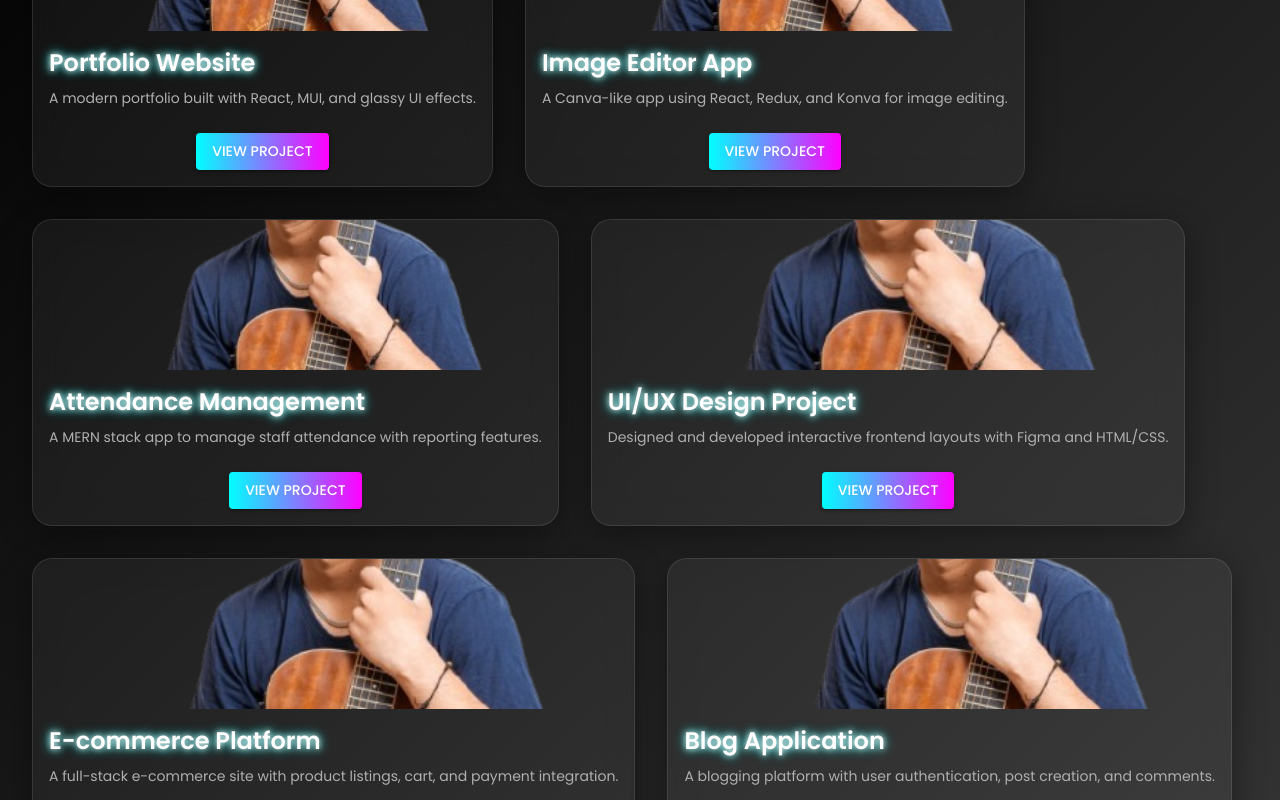
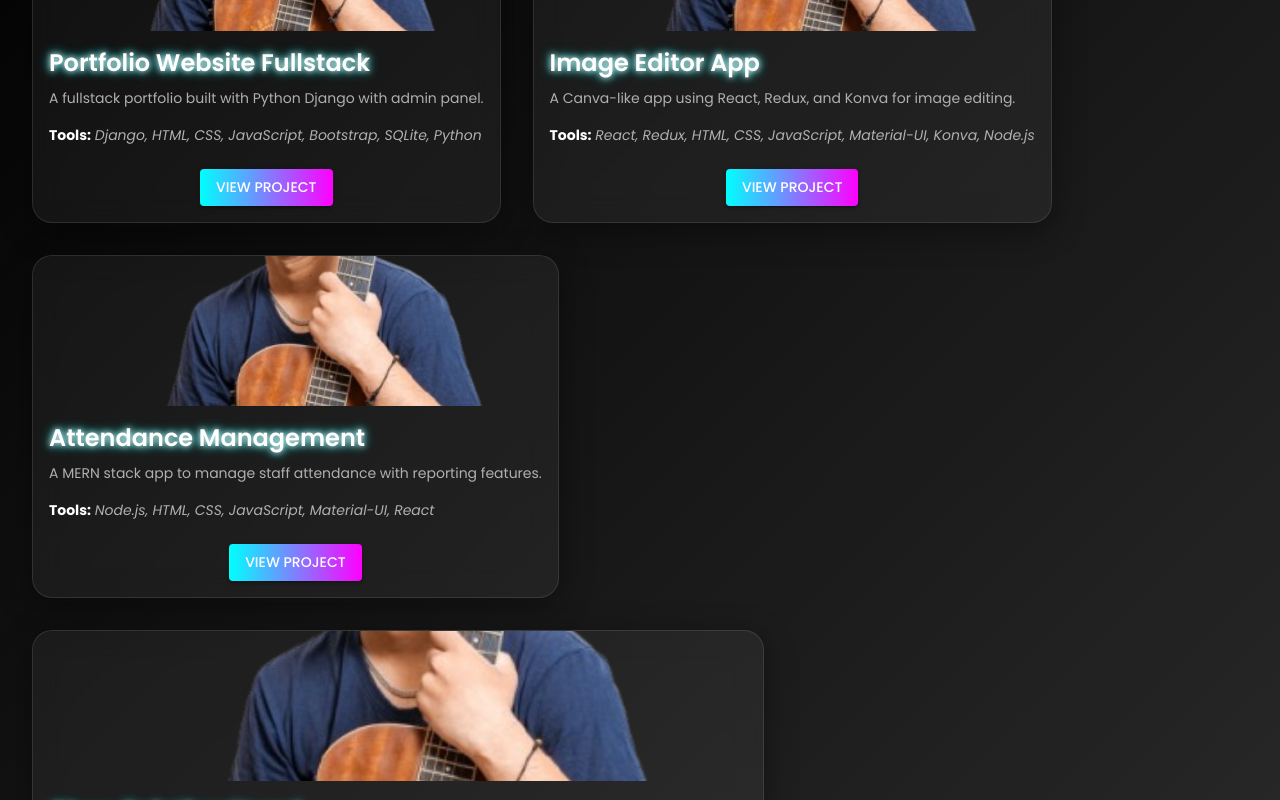
Before and after one commit to bipin-Pariyar2003/bipin_portfolio_mern, a React (Vite) app: page / in a window 1280 px wide. Shown: the part 1040-1840 px from the top of the page. Built offline with nearby package versions, Linux system fonts and the light colour scheme; a web font is replaced by a local one.

Commit message:
added tools array to each project in projects.js and displayed them in Projects component

```diff
--- a/src/components/Projects/index.jsx
+++ b/src/components/Projects/index.jsx
@@ -83,6 +83,12 @@ export default function Projects() {
                   <Typography variant="body2" sx={{ color: "#b0b0b0", lineHeight: 1.6 }}>
                     {project.description}
                   </Typography>
+                  <Typography variant="body2" sx={{ mt: 2, color: "#b0b0b0" }}>
+                    <strong style={{ color: "#fff" }}>Tools:</strong>{" "}
+                    <span style={{ color: "#b0b0b0", fontStyle: "italic" }}>
+                      {project.tools.join(", ")}
+                    </span>
+                  </Typography>
                 </CardContent>
               </CardActionArea>
               <Box sx={{ textAlign: "center", pb: 2 }}>
--- a/src/utilities/projects.js
+++ b/src/utilities/projects.js
@@ -1,14 +1,25 @@
 // Example project data
 const projects = [
   {
-    title: "Portfolio Website",
-    description: "A modern portfolio built with React, MUI, and glassy UI effects.",
+    title: "Portfolio Website Fullstack",
+    description: "A fullstack portfolio built with Python Django with admin panel.",
+    tools: ["Django", "HTML", "CSS", "JavaScript", "Bootstrap", "SQLite", "Python"],
     image: "/bipin-profile.png",
     link: "#",
   },
   {
     title: "Image Editor App",
     description: "A Canva-like app using React, Redux, and Konva for image editing.",
+    tools: [
+      "React",
+      "Redux",
+      "HTML",
+      "CSS",
+      "JavaScript",
+      "Material-UI",
+      "Konva",
+      "Node.js",
+    ],
     image: "/bipin-profile.png",
 
     link: "#",
@@ -16,14 +27,16 @@ const projects = [
   {
     title: "Attendance Management",
     description: "A MERN stack app to manage staff attendance with reporting features.",
+    tools: ["Node.js", "HTML", "CSS", "JavaScript", "Material-UI", "React"],
     image: "/bipin-profile.png",
 
     link: "#",
   },
   {
-    title: "UI/UX Design Project",
+    title: "Glass Painting Nepal",
     description:
-      "Designed and developed interactive frontend layouts with Figma and HTML/CSS.",
+      "An Ecommerce Platform for buying and selling Glass Paintings, Fullstack using JAVA, Tomcat, MySQL.",
+    tools: ["Java", "HTML", "CSS", "JavaScript", "Bootstrap", "MySQL", "Tomcat"],
     image: "/bipin-profile.png",
 
     link: "#",
@@ -31,15 +44,26 @@ const projects = [
   {
     title: "E-commerce Platform",
     description:
-      "A full-stack e-commerce site with product listings, cart, and payment integration.",
-    image: "/bipin-profile.png",
+      "A full-stack e-commerce site with product listings, cart, and payment integration. Built Using Python Django",
+    tools: ["Django", "HTML", "CSS", "JavaScript", "Bootstrap", "SQLite", "Python"],
+    image: "/bipin-cartoon.png",
 
     link: "#",
   },
   {
-    title: "Blog Application",
-    description:
-      "A blogging platform with user authentication, post creation, and comments.",
+    title: "Bee's Accessories",
+    description: "An Ecommerce Platform for Bee's Accessories",
+    tools: [
+      "HTML",
+      "CSS",
+      "JavaScript",
+      "Tailwind",
+      "SQLite",
+      "React",
+      "Node.js",
+      "Express",
+      "MongoDB",
+    ],
     image: "/bipin-profile.png",
 
     link: "#",
@@ -49,6 +73,7 @@ const projects = [
     description:
       "A productivity app to create, track, and manage tasks with deadlines and priorities.",
     image: "/bipin-profile.png",
+    tools: ["React", "HTML", "CSS", "JavaScript", "Material-UI", "Node.js"],
 
     link: "#",
   },
@@ -57,6 +82,7 @@ const projects = [
     description:
       "A React component for selecting and converting dates between Nepali and Gregorian calendars.",
     image: "/bipin-profile.png",
+    tools: ["React", "HTML", "CSS", "JavaScript", "Material-UI", "Node.js"],
 
     link: "#",
   },
```
